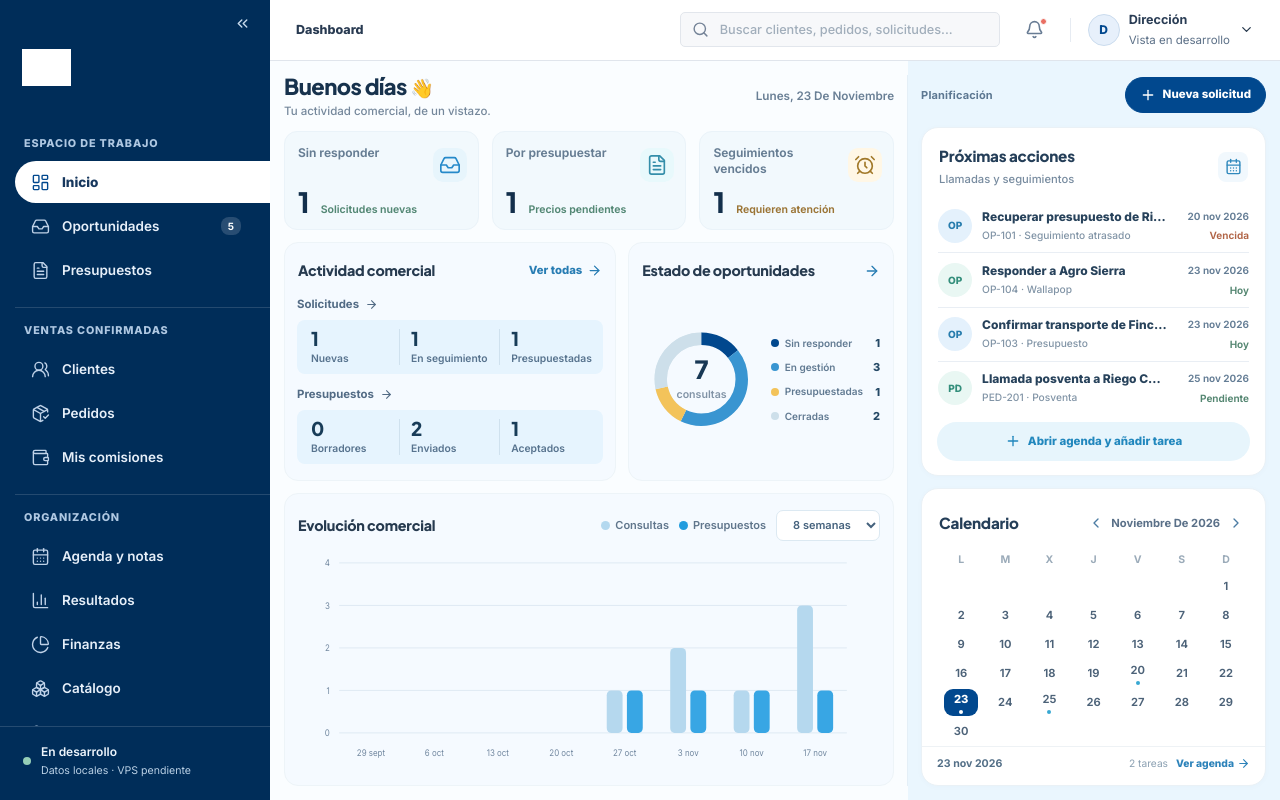
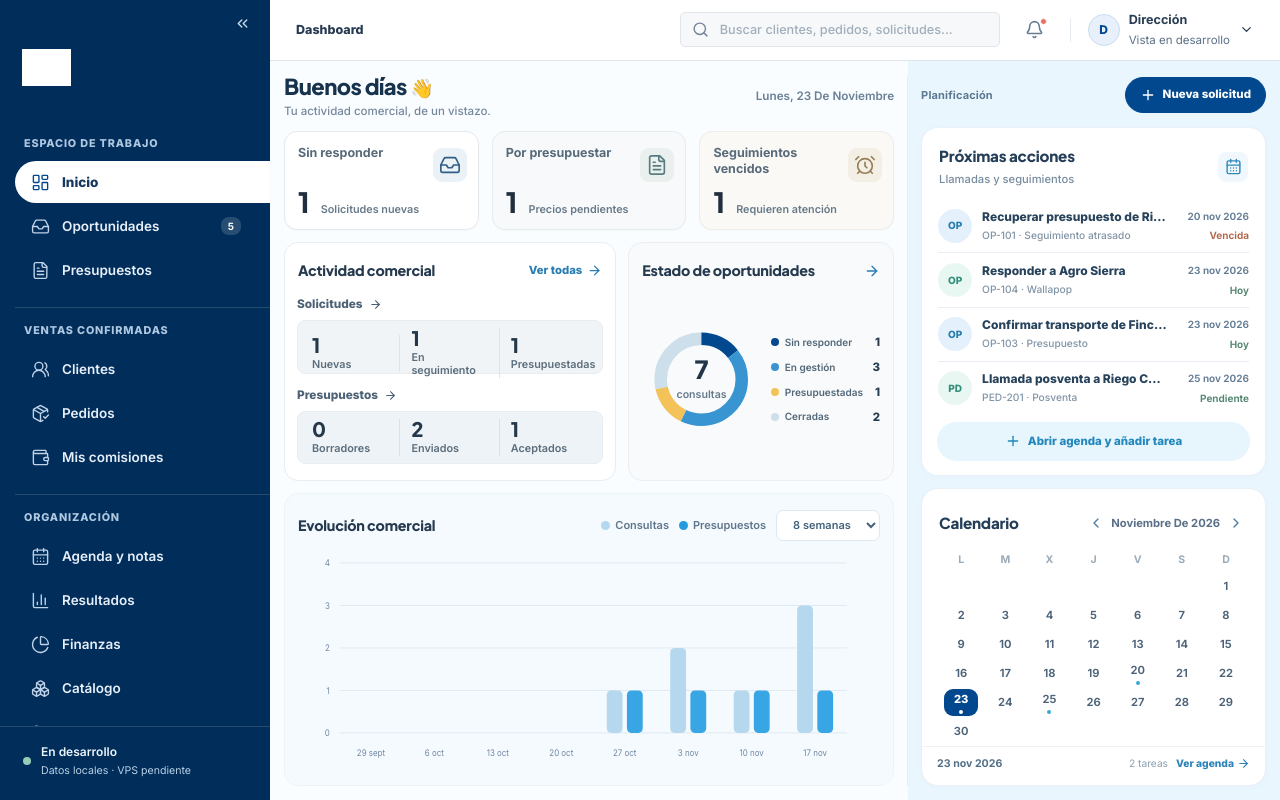
Before and after one commit to juanjogamero/depofibra-crm, a React (Vite) app: page /#/ in a window 1280 px wide. Built offline with nearby package versions, Linux system fonts and the light colour scheme; grey boxes are pictures that could not be loaded.

Commit message:
style(dashboard): soften KPI surfaces, strengthen hierarchy and reduce blue repetition

```diff
--- a/src/dashboard-hr.css
+++ b/src/dashboard-hr.css
@@ -699,6 +699,117 @@
 }
 .dashboard-hr .hr-calendar-footer>a:hover { text-decoration:underline; }
 
+/* Refinamiento corporativo: diferencia suave de superficies, sin tres
+   tarjetas del mismo azul. La señal visual es el dato, no el fondo.
+   Se modifica sólo la fila de KPI y las dos tarjetas centrales. */
+.dashboard-hr .hr-stat {
+  border-color:#e4e9ee;
+  background:#ffffff;
+  box-shadow:0 1px 2px rgba(20,42,67,.025);
+}
+.dashboard-hr .hr-stat:hover,
+.dashboard-hr .hr-stat:focus-visible {
+  background:#ffffff;
+  border-color:#b9cbd9;
+}
+.dashboard-hr .hr-stat-blue {
+  background:#ffffff;
+}
+.dashboard-hr .hr-stat-cyan {
+  background:#f7f9fa;
+  border-color:#e6ebec;
+}
+.dashboard-hr .hr-stat-cyan:hover,
+.dashboard-hr .hr-stat-cyan:focus-visible { background:#f7f9fa; }
+.dashboard-hr .hr-stat-amber {
+  background:#faf9f6;
+  border-color:#eeece6;
+}
+.dashboard-hr .hr-stat-amber:hover,
+.dashboard-hr .hr-stat-amber:focus-visible { background:#faf9f6; }
+.dashboard-hr .hr-stat-label {
+  color:#586a7a;
+  font-size:12.5px;
+  font-weight:700;
+}
+.dashboard-hr .hr-stat-icon {
+  color:#325e86;
+  background:#eaf1f7;
+  border-radius:9px;
+}
+.dashboard-hr .hr-stat-cyan .hr-stat-icon {
+  color:#587c80;
+  background:#e9f0ee;
+}
+.dashboard-hr .hr-stat-amber .hr-stat-icon {
+  color:#967e56;
+  background:#f4efe5;
+}
+.dashboard-hr .hr-stat-bottom strong { color:#202e3e; }
+.dashboard-hr .hr-stat-bottom small,
+.dashboard-hr .hr-stat-amber .hr-stat-bottom small {
+  color:#687a89;
+  font-size:10.8px;
+  font-weight:550;
+}
+
+/* Paneles centrales sin baños de azul repetidos. */
+.dashboard-hr .hr-activity {
+  background:#ffffff;
+  border-color:#e8edf1;
+}
+.dashboard-hr .hr-opportunities {
+  background:#f9fafb;
+  border-color:#ebedef;
+}
+.dashboard-hr .hr-activity-groups {
+  gap:13px;
+}
+.dashboard-hr .hr-group-title {
+  color:#4d6276;
+  font-size:11.8px;
+  font-weight:750;
+}
+.dashboard-hr .hr-activity-group:first-child .hr-metric-band {
+  background:#f1f4f6;
+}
+.dashboard-hr .hr-activity-group:last-child .hr-metric-band {
+  background:#edf3f6;
+}
+.dashboard-hr .hr-metric-band {
+  border:1px solid #e7edf1;
+  border-radius:8px;
+}
+.dashboard-hr .hr-activity-group:first-child .hr-band-cell {
+  border-color:#dce4e9;
+}
+.dashboard-hr .hr-activity-group:last-child .hr-band-cell {
+  border-color:#d7e2e8;
+}
+.dashboard-hr .hr-band-cell strong {
+  color:#25384a;
+  font-size:20px;
+}
+.dashboard-hr .hr-band-cell span {
+  color:#5b6d7c;
+  font-size:10.8px;
+  font-weight:600;
+}
+
+/* El donut mantiene un único acento azul sólido, y el resto son tonos
+   secundarios desaturados; números/leyenda con contraste suficiente. */
+.dashboard-hr .hr-donut-center strong { color:#213549; }
+.dashboard-hr .hr-donut-center span { color:#657a8c; }
+.dashboard-hr .hr-legend-row {
+  color:#526879;
+  font-size:10.8px;
+  font-weight:600;
+}
+.dashboard-hr .hr-legend-row strong {
+  color:#263b4d;
+  font-size:11.5px;
+}
+
 /* Ancho habitual de portátiles. No reducir fuentes a tamaños minúsculos. */
 @media (max-width:1470px) {
   .dashboard-hr .hr-workspace { grid-template-columns:minmax(0,1.7fr) minmax(315px,1fr); gap:13px; padding:14px; }
```
